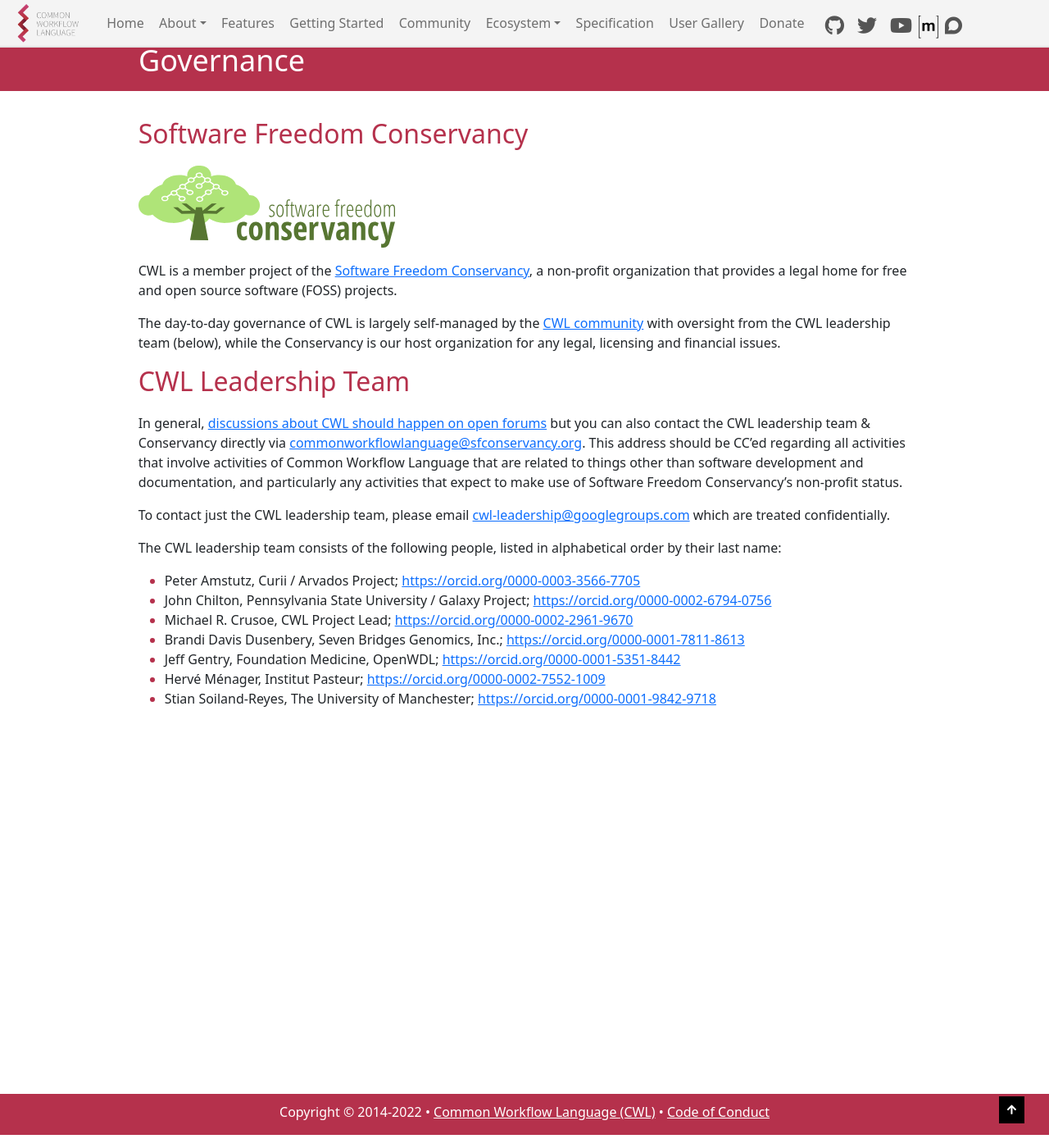
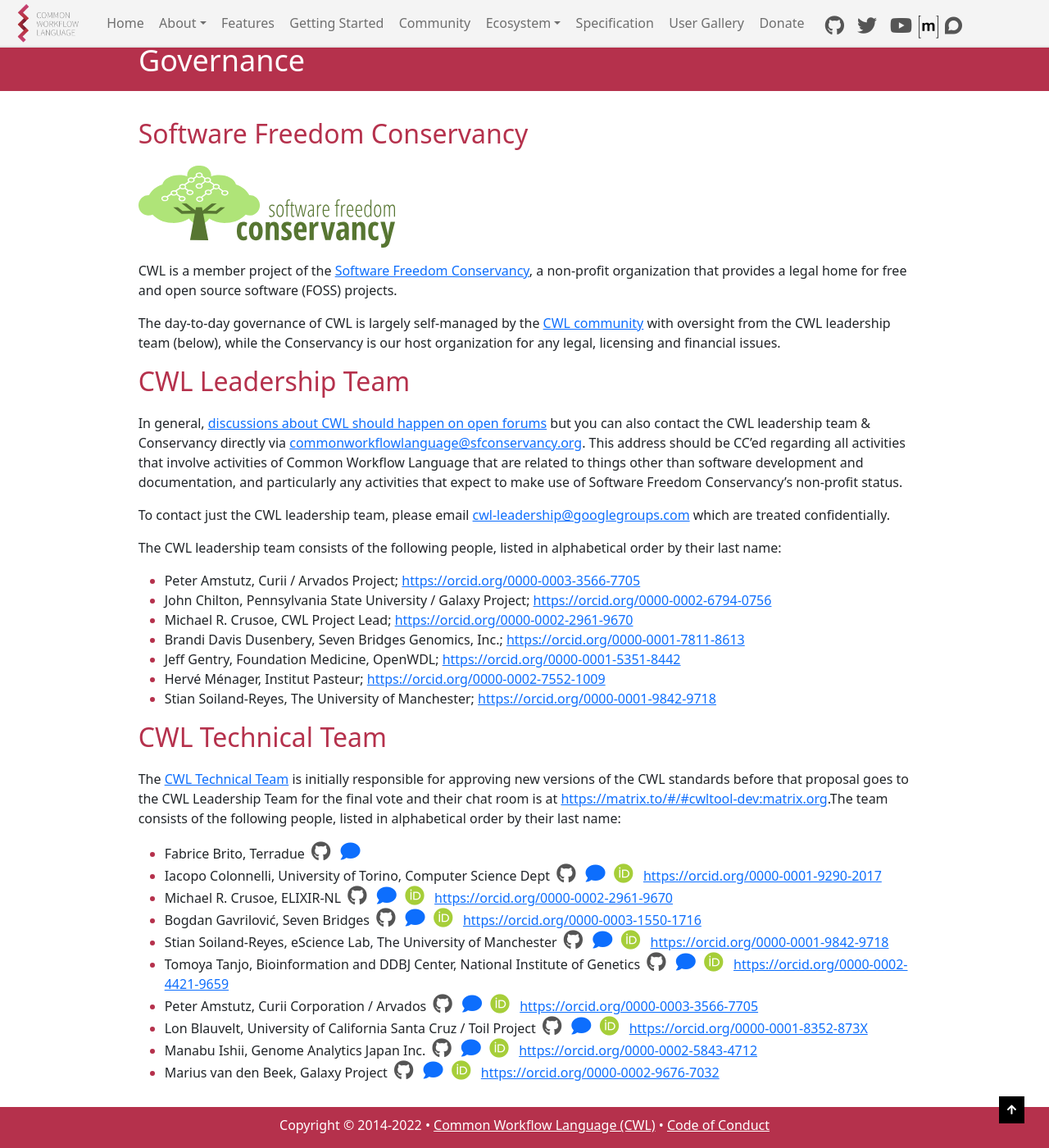
Before and after one commit to common-workflow-language/cwl-website, a Jekyll site: the page built from content/governance.md, in a window 1280 px wide and 1400 px high, scrolled down 16 px. Shown: the whole window at 82% size. Built offline with Jekyll 4.4.1, drawn with Linux system fonts in a browser that asks for light colours.

Commit message:
Add Technical Team to Governance pg from #112 (#117)
* style ORCID links as per https://info.orcid.org/brand-guidelines/

Co-authored-by: Michael R. Crusoe <1330696+mr-c@users.noreply.github.com>

```diff
--- a/content/_sass/partials/_helpers.scss
+++ b/content/_sass/partials/_helpers.scss
@@ -24,3 +24,9 @@
 .w-480 {
   width: 480px;
 }
+
+@include media-breakpoint-up(lg) {
+  .mobile-br  {
+    display: none;
+  }
+}
--- /dev/null
+++ b/content/_sass/partials/_icons.scss
@@ -0,0 +1,15 @@
+.fas,
+.fab {
+  &.govern-icon {
+    font-size: 1.5rem;
+    padding: 0 4px;
+  }
+}
+
+.fa-orcid {
+  color: $orcid-green;
+
+  &.govern-icon {
+    padding: 0 8px 0 2px;
+  }
+}
--- a/content/_sass/partials/_variables.scss
+++ b/content/_sass/partials/_variables.scss
@@ -14,13 +14,14 @@
 $grey-f: #f2f2f2;
 $salmon: #f5ecdf;
 
+$cwl-menu-blue: #337ab7;
 $cwl-red: #b5314c;
+$link-blue-dark: #0264f7;
 $link-blue: #0d6efd;
-$link-blue-dark: #0264f7;
+$orcid-green: #a6ce39;
+$timeline-sep-grey: #5f6063;
 $twitter-blue: #08a0e9;
 $youtube-red: #c00;
-$cwl-menu-blue: #337ab7;
-$timeline-sep-grey: #5f6063;
 
 $box-shadow--color: rgba(0, 0, 0, 0.1);
 
--- a/content/governance.md
+++ b/content/governance.md
@@ -22,10 +22,74 @@
 
 The CWL leadership team consists of the following people, listed in alphabetical order by their last name:
 
-*   Peter Amstutz, Curii / Arvados Project; <https://orcid.org/0000-0003-3566-7705>
-*   John Chilton, Pennsylvania State University / Galaxy Project; <https://orcid.org/0000-0002-6794-0756>
-*   Michael R. Crusoe, CWL Project Lead; <https://orcid.org/0000-0002-2961-9670>
-*   Brandi Davis Dusenbery, Seven Bridges Genomics, Inc.; <https://orcid.org/0000-0001-7811-8613>
-*   Jeff Gentry, Foundation Medicine, OpenWDL; <https://orcid.org/0000-0001-5351-8442>
-*   Hervé Ménager, Institut Pasteur; <https://orcid.org/0000-0002-7552-1009>
-*   Stian Soiland-Reyes, The University of Manchester; <https://orcid.org/0000-0001-9842-9718>
+* Peter Amstutz, Curii / Arvados Project;
+  <https://orcid.org/0000-0003-3566-7705>
+* John Chilton, Pennsylvania State University / Galaxy Project;
+  <https://orcid.org/0000-0002-6794-0756>
+* Michael R. Crusoe, CWL Project Lead;
+  <https://orcid.org/0000-0002-2961-9670>
+* Brandi Davis Dusenbery, Seven Bridges Genomics, Inc.;
+  <https://orcid.org/0000-0001-7811-8613>
+* Jeff Gentry, Foundation Medicine, OpenWDL;
+  <https://orcid.org/0000-0001-5351-8442>
+* Hervé Ménager, Institut Pasteur;
+  <https://orcid.org/0000-0002-7552-1009>
+* Stian Soiland-Reyes, The University of Manchester;
+  <https://orcid.org/0000-0001-9842-9718>
+
+## CWL Technical Team
+
+The [CWL Technical Team](https://github.com/orgs/common-workflow-language/teams/tech_team) is initially responsible for approving new versions of the CWL standards before that proposal goes to the CWL Leadership Team for the final vote and their chat room is at <https://matrix.to/#/#cwltool-dev:matrix.org>.The team consists of the following people, listed in alphabetical order by their last name:
+
+{% assign github_icon = '<i class="fab fa-github govern-icon" alt="GitHub logo" title="GitHub Profile"></i>' %}
+{% assign chat_icon = '<i class="fas fa-comment govern-icon" alt="chat icon" title="Matrix Profile"></i>' %}
+{% assign orcid_icon = '<i class="fab fa-orcid govern-icon" alt="ORCID icon" title="ORCID Profile"></i>' %}
+
+* Fabrice Brito, Terradue<br class="mobile-br" />
+  [{{ github_icon }}](https://github.com/fabricebrito){:aria-label="Github Link"}
+  [{{ chat_icon }}](https://matrix.to/#/@fabrito:matrix.org){:aria-label="Matrix Link"}
+* Iacopo Colonnelli, University of Torino, Computer Science Dept<br class="mobile-br" />
+  [{{ github_icon }}](https://github.com/glassofwhiskey){:aria-label="Github Link"}
+  [{{ chat_icon }}](https://matrix.to/#/@glassofwhiskey:matrix.org){:aria-label="Matrix Link"}
+  [{{ orcid_icon }}](https://orcid.org/0000-0001-9290-2017){:aria-label="Orcid Link"}
+  <https://orcid.org/0000-0001-9290-2017>
+* Michael R. Crusoe, ELIXIR-NL<br class="mobile-br" />
+  [{{ github_icon }}](https://github.com/mr-c){:aria-label="Github Link"}
+  [{{ chat_icon }}](https://matrix.to/#/@mr-c:matrix.org){:aria-label="Matrix Link"}
+  [{{ orcid_icon }}](https://orcid.org/0000-0002-2961-9670){:aria-label="Orcid Link"}
+  <https://orcid.org/0000-0002-2961-9670>
+* Bogdan Gavrilović, Seven Bridges<br class="mobile-br" />
+  [{{ github_icon }}](https://github.com/bogdang989){:aria-label="Github Link"}
+  [{{ chat_icon }}](https://matrix.to/#/@bogdan_gavrilovic:matrix.org){:aria-label="Matrix Link"}
+  [{{ orcid_icon }}](https://orcid.org/0000-0003-1550-1716){:aria-label="Orcid Link"}
+  <https://orcid.org/0000-0003-1550-1716>
+* Stian Soiland-Reyes, eScience Lab, The University of Manchester<br class="mobile-br" />
+  [{{ github_icon }}](https://github.com/stain){:aria-label="Github Link"}
+  [{{ chat_icon }}](https://matrix.to/#/@soilandreyes:matrix.org){:aria-label="Matrix Link"}
+  [{{ orcid_icon }}](https://orcid.org/0000-0001-9842-9718){:aria-label="Orcid Link"}
+  <https://orcid.org/0000-0001-9842-9718>
+* Tomoya Tanjo, Bioinformation and DDBJ Center, National Institute of Genetics<br class="mobile-br" />
+  [{{ github_icon }}](https://github.com/tom-tan){:aria-label="Github Link"}
+  [{{ chat_icon }}](https://matrix.to/#/@tom-tan:matrix.org){:aria-label="Matrix Link"}
+  [{{ orcid_icon }}](https://orcid.org/0000-0002-4421-9659){:aria-label="Orcid Link"}
+  <https://orcid.org/0000-0002-4421-9659>
+* Peter Amstutz, Curii Corporation / Arvados<br class="mobile-br" />
+  [{{ github_icon }}](https://github.com/tetron){:aria-label="Github Link"}
+  [{{ chat_icon }}](https://matrix.to/#/@tetron:matrix.org){:aria-label="Matrix Link"}
+  [{{ orcid_icon }}](https://orcid.org/0000-0003-3566-7705){:aria-label="Orcid Link"}
+  <https://orcid.org/0000-0003-3566-7705>
+* Lon Blauvelt, University of California Santa Cruz / Toil Project<br class="mobile-br" />
+  [{{ github_icon }}](https://github.com/DailyDreaming){:aria-label="Github Link"}
+  [{{ chat_icon }}](https://matrix.to/#/@dailydreaming:matrix.org){:aria-label="Matrix Link"}
+  [{{ orcid_icon }}](https://orcid.org/0000-0001-8352-873X){:aria-label="Orcid Link"}
+  <https://orcid.org/0000-0001-8352-873X>
+* Manabu Ishii, Genome Analytics Japan Inc.<br class="mobile-br" />
+  [{{ github_icon }}](https://github.com/manabuishii){:aria-label="Github Link"}
+  [{{ chat_icon }}](https://matrix.to/#/@manabuisii:matrix.org){:aria-label="Matrix Link"}
+  [{{ orcid_icon }}](https://orcid.org/0000-0002-5843-4712){:aria-label="Orcid Link"}
+  <https://orcid.org/0000-0002-5843-4712>
+* Marius van den Beek, Galaxy Project<br class="mobile-br" />
+  [{{ github_icon }}](https://github.com/mvdbeek){:aria-label="Github Link"}
+  [{{ chat_icon }}](https://matrix.to/#/@mvdbeek:matrix.org){:aria-label="Matrix Link"}
+  [{{ orcid_icon }}](https://orcid.org/0000-0002-9676-7032){:aria-label="Orcid Link"}
+  <https://orcid.org/0000-0002-9676-7032>
--- a/content/style.scss
+++ b/content/style.scss
@@ -15,6 +15,7 @@
 @import 'partials/tables';
 
 @import 'partials/helpers';
+@import 'partials/icons';
 @import 'partials/home';
 @import 'partials/about';
 @import 'partials/timeline';
```
Also changed, not shown: content/assets/img/orcid_16x16.png (added).
